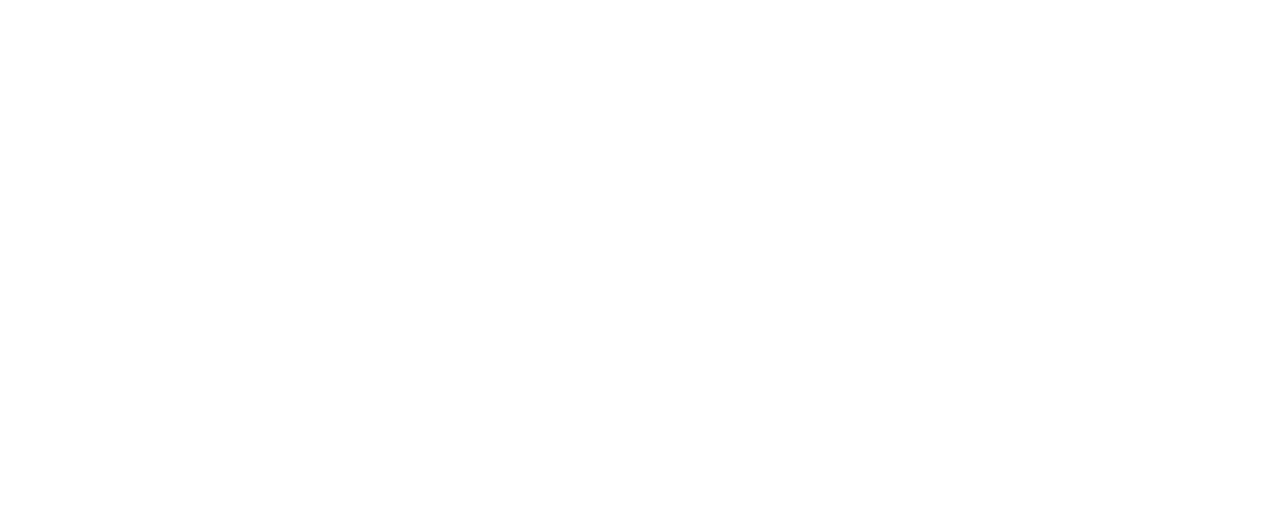
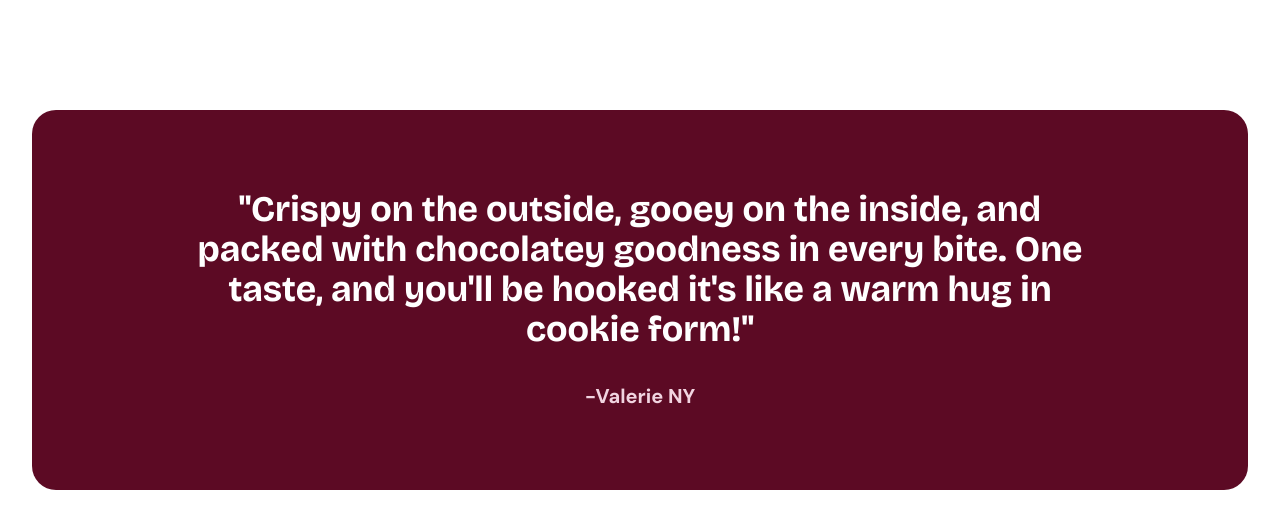
Before and after one commit to deepracerchichi/the-bakery, a Next.js app: page / in a window 1280 px wide. Shown: the part 1418-1945 px from the top of the page. Before the commit the page ends 1488 px from the top, so only its background shows below. Built offline with nearby package versions, Linux system fonts and the light colour scheme.

Commit message:
Finish the quote on the website

```diff
--- a/app/page.tsx
+++ b/app/page.tsx
@@ -1,7 +1,8 @@
 import CardGrid from "@/src/components/CardGrid";
 import Hero from "@/src/components/Hero";
 import Nav from "@/src/components/Nav";
-import Image from "next/image";
+import Testimonials from "@/src/components/Testimonials";
+
 
 export default function Home() {
   return (
@@ -11,6 +12,7 @@ export default function Home() {
         <Hero />
       </div>
       <CardGrid />
+      <Testimonials />
     </>
 
 
--- /dev/null
+++ b/src/components/Testimonials.tsx
@@ -0,0 +1,17 @@
+import React from 'react'
+
+const Testimonials = () => {
+  return (
+    <section className='px-8 py-10'>
+        <div className='bg-brand-maroon rounded-3xl px-8 py-16 md:py-20 flex flex-col items-center'>
+            <blockquote className='text-center text-white text-4xl font-bold font-heading max-w-4xl'>
+                &quot;Crispy on the outside, gooey on the inside, and packed with chocolatey goodness in every bite.
+                One taste, and you&apos;ll be hooked it&#39;s like a warm hug in cookie form!&quot;
+            </blockquote>
+            <p className='text-brand-pink font-bold font-body mt-8 text-xl'>-Valerie NY</p>
+        </div>
+    </section>
+  )
+}
+
+export default Testimonials
```
